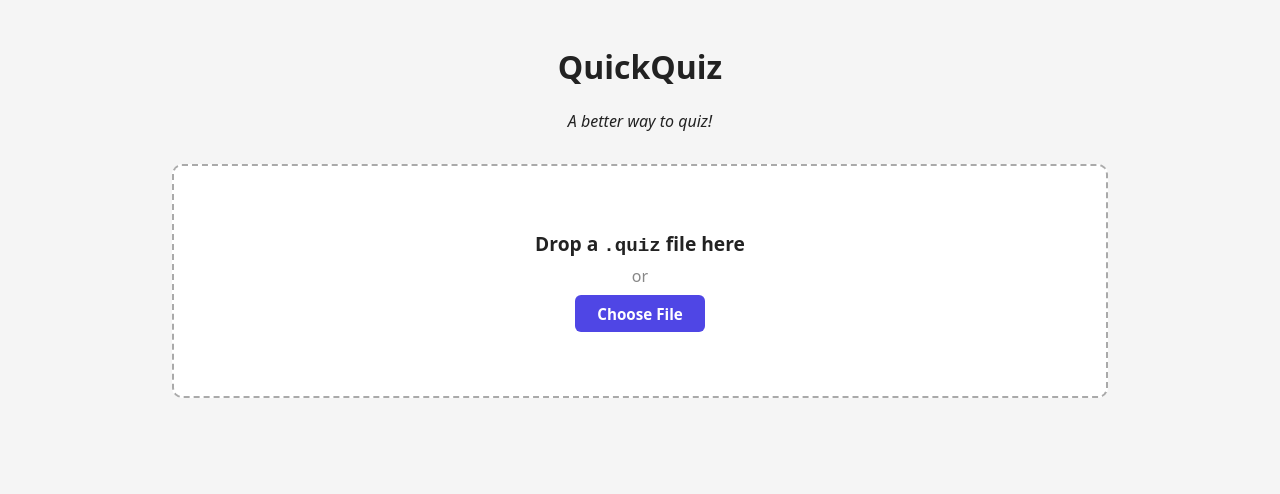
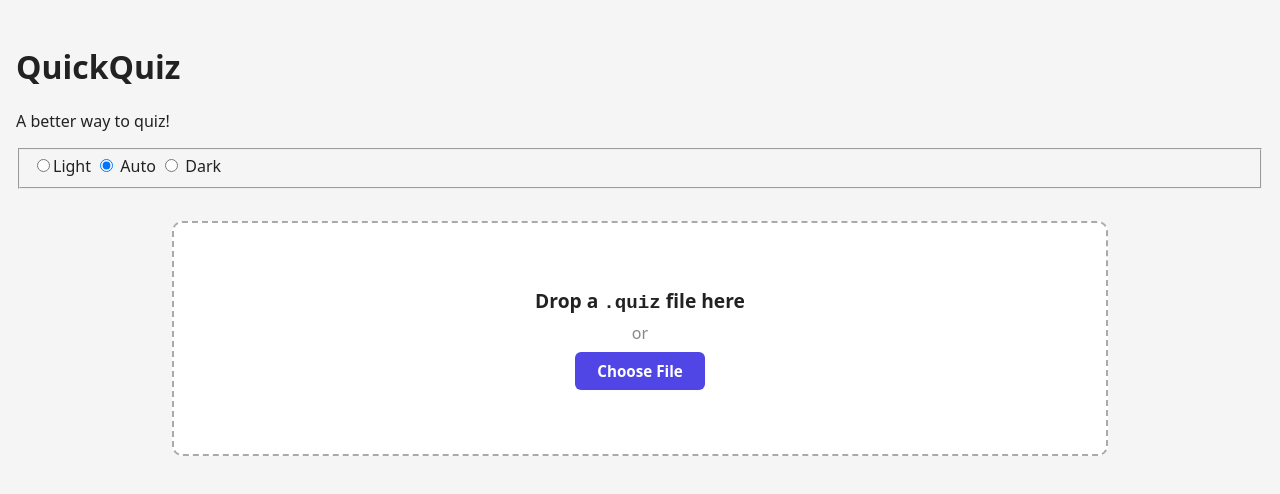
Before and after one commit to Hoseasack/QuickQuiz, a website: page public/index.html in a window 1280 px wide. Drawn offline with Linux system fonts and the light colour scheme.

Commit message:
Adding frameworks for ligh/dark mode

```diff
--- a/public/app.js
+++ b/public/app.js
@@ -20,6 +20,12 @@ const questionList  = document.getElementById('question-list');
 const submitBtn     = document.getElementById('submit-btn');
 const retakeBtn     = document.getElementById('retake-btn');
 const homeBtn       = document.getElementById('home-btn');
+// const themeSwt      = document.getElementsByClassName('theme-switch');
+var themeSwt = document.querySelector("input[name=theme]");
+
+
+
+
 
 // ── Drag-and-drop ─────────────────────────────────────────────────────────────
 dropZone.addEventListener('dragover', e => {
@@ -248,3 +254,5 @@ homeBtn.addEventListener('click', () => [
   renderOrder = [],
   fileInput.value = null,
 ]);
+
+// ── Theme Switcher ─────────────────────────────────────────────────────────────
--- a/public/index.html
+++ b/public/index.html
@@ -3,15 +3,28 @@
 <head>
   <meta charset="UTF-8">
   <meta name="viewport" content="width=device-width, initial-scale=1.0">
+  <meta name="color-scheme" content="dark light" />
   <title>QuickQuiz</title>
   <link rel="stylesheet" href="style.css">
 </head>
 <body>
 
   <!-- Header: shown always -->
-  <div id="header">
-    <h1 class="app-title">QuickQuiz</h1>
-    <p class="slogan">A better way to quiz!</p>
+  <div class="header">
+    <div id="app-title"><h1>QuickQuiz</h1></div>
+    <div id="slogan"><p>A better way to quiz!</p></div>
+<!--    <div id="theme-label"><p>Theme Selector</p></div>
+    <div class="theme-switch">
+      <label class="switch">
+        <input type="checkbox" id="color-scheme-dark" name="theme"/>
+        <span class="slider round"></span>
+      </label>
+    </div> -->
+    <fieldset class="toggle-group" id="colorScheme">
+      <label><input type="radio" name="color-scheme" id="color-scheme-light" value="0" data-sr>Light</label>
+      <label><input type="radio" name="color-scheme" value="auto" checked data-sr> Auto</label>
+      <label><input type="radio" name="color-scheme" id="color-scheme-dark" value="1" data-sr> Dark</label>
+    </fieldset>
   </div>
 
   <div id="app">
```
